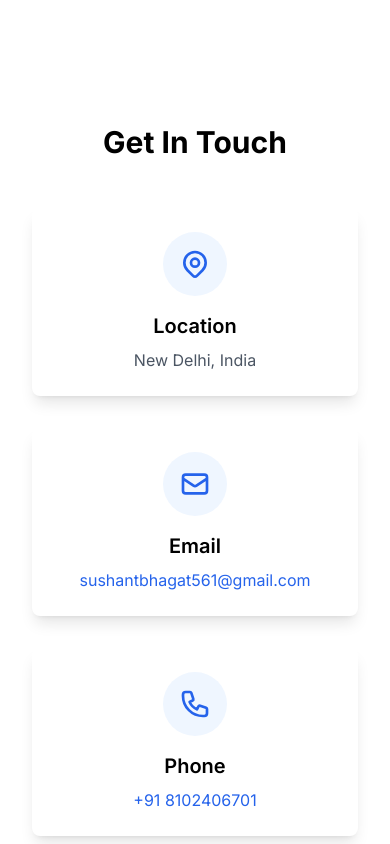
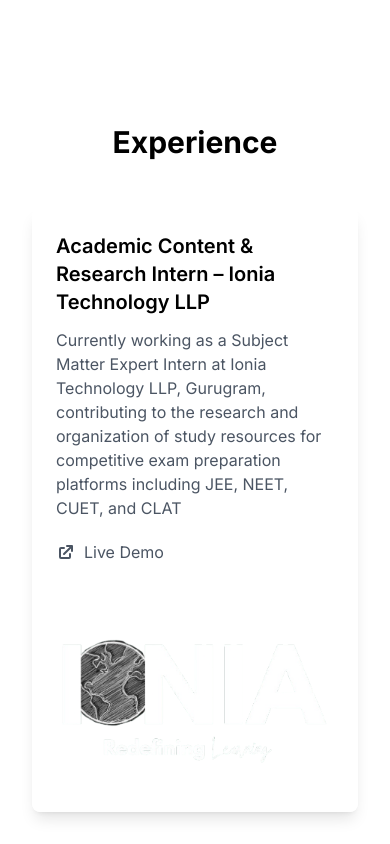
Before and after one commit to sushant561/my-portfolio, a Next.js app: page / in a window 390 px wide. Shown: the part 4920-5764 px from the top of the page. Built offline with nearby package versions, Linux system fonts and the light colour scheme.

Commit message:
adding Experience section

```diff
--- a/src/app/components/ActiveSectionContext.tsx
+++ b/src/app/components/ActiveSectionContext.tsx
@@ -2,7 +2,7 @@
 
 import React, { createContext, useContext, useState, useEffect } from 'react';
 
-export type Section = 'home' | 'projects' | 'skills' | 'resume' | 'contact';
+export type Section = 'home' | 'projects' | 'skills' | 'resume' | 'experience' | 'contact';
 
 interface ActiveSectionContextType {
   activeSection: Section;
--- a/src/app/page.tsx
+++ b/src/app/page.tsx
@@ -415,6 +415,60 @@
         </motion.div>
       </section>
 
+      {/* Experience Section */}
+      <section id="experience" className="py-20">
+        <motion.div
+          initial={{ opacity: 0 }}
+          whileInView={{ opacity: 1 }}
+          transition={{ duration: 0.5 }}
+          className="max-w-7xl mx-auto px-4"
+        >
+          <h2 className="text-3xl md:text-4xl font-bold text-center mb-12">Experience</h2>
+          <div className="max-w-4xl mx-auto">
+            <motion.div
+              initial={{ y: 20, opacity: 0 }}
+              whileInView={{ y: 0, opacity: 1 }}
+              transition={{ duration: 0.5 }}
+              className="bg-white dark:bg-gray-800 rounded-lg shadow-lg overflow-hidden flex flex-col md:flex-row"
+            >
+              <div className="md:w-[65%] p-6">
+                <h3 className="text-xl font-semibold mb-3">
+                  Academic Content & Research Intern – Ionia Technology LLP
+                </h3>
+                <p className="text-gray-600 dark:text-gray-300">
+                  Currently working as a Subject Matter Expert Intern at Ionia Technology LLP, Gurugram, contributing to the research and organization of study resources for competitive exam preparation platforms including JEE, NEET, CUET, and CLAT
+                </p>
+                <motion.a
+                  href="https://www.ioniaedu.com/"
+                  target="_blank"
+                  rel="noopener noreferrer"
+                  className="mt-5 inline-flex items-center gap-2 text-gray-600 dark:text-gray-300 hover:text-gray-900 dark:hover:text-white transition-colors"
+                  whileHover={{ scale: 1.05 }}
+                  whileTap={{ scale: 0.95 }}
+                >
+                  <svg xmlns="http://www.w3.org/2000/svg" className="h-5 w-5" viewBox="0 0 20 20" fill="currentColor">
+                    <path d="M11 3a1 1 0 100 2h2.586l-6.293 6.293a1 1 0 101.414 1.414L15 6.414V9a1 1 0 102 0V4a1 1 0 00-1-1h-5z" />
+                    <path d="M5 5a2 2 0 00-2 2v8a2 2 0 002 2h8a2 2 0 002-2v-3a1 1 0 10-2 0v3H5V7h3a1 1 0 000-2H5z" />
+                  </svg>
+                  <span>Live Demo</span>
+                </motion.a>
+              </div>
+              <div className="md:w-[35%] min-h-[220px] p-6 flex items-center justify-center bg-white dark:bg-gray-900 md:rounded-r-lg rounded-b-lg md:rounded-b-none">
+                <Image
+                  src="/images/ionialogo.png"
+                  alt="Ionia Technology LLP internship"
+                  width={320}
+                  height={180}
+                  className="w-full h-auto max-h-[180px] object-contain"
+                  sizes="(max-width: 768px) 60vw, 22vw"
+                  priority={false}
+                />
+              </div>
+            </motion.div>
+          </div>
+        </motion.div>
+      </section>
+
       {/* Contact Section */}
       <section id="contact" className="min-h-screen py-20">
         <motion.div
--- a/src/components/Navbar.tsx
+++ b/src/components/Navbar.tsx
@@ -18,6 +18,7 @@
     { name: 'Projects', href: '#projects' },
     { name: 'Skills', href: '#skills' },
     { name: 'Resume', href: '#resume' },
+    { name: 'Experience', href: '#experience' },
     { name: 'Contact', href: '#contact' },
   ];
 
```
Also changed, not shown: public/images/ionialogo.png (added).
